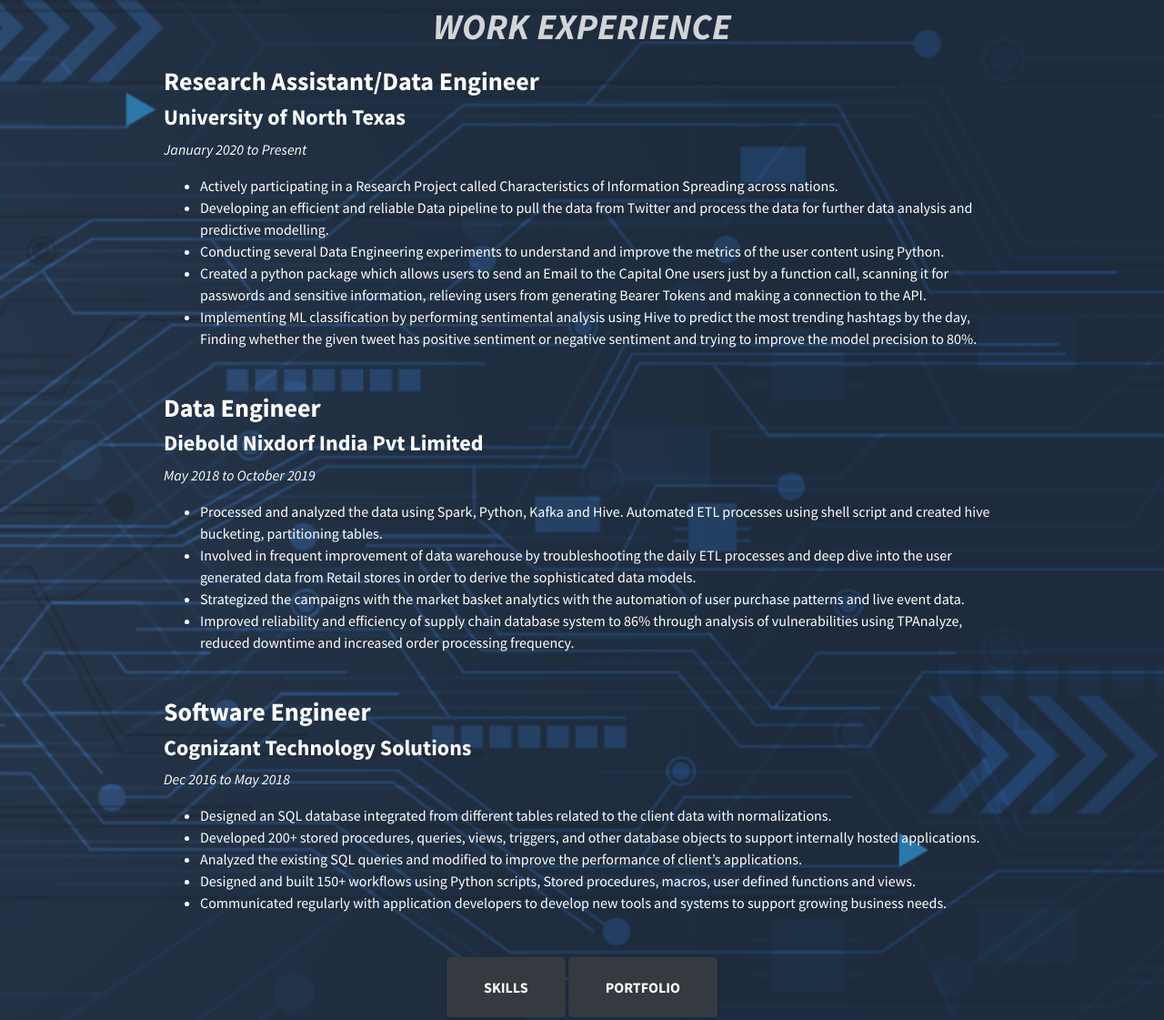
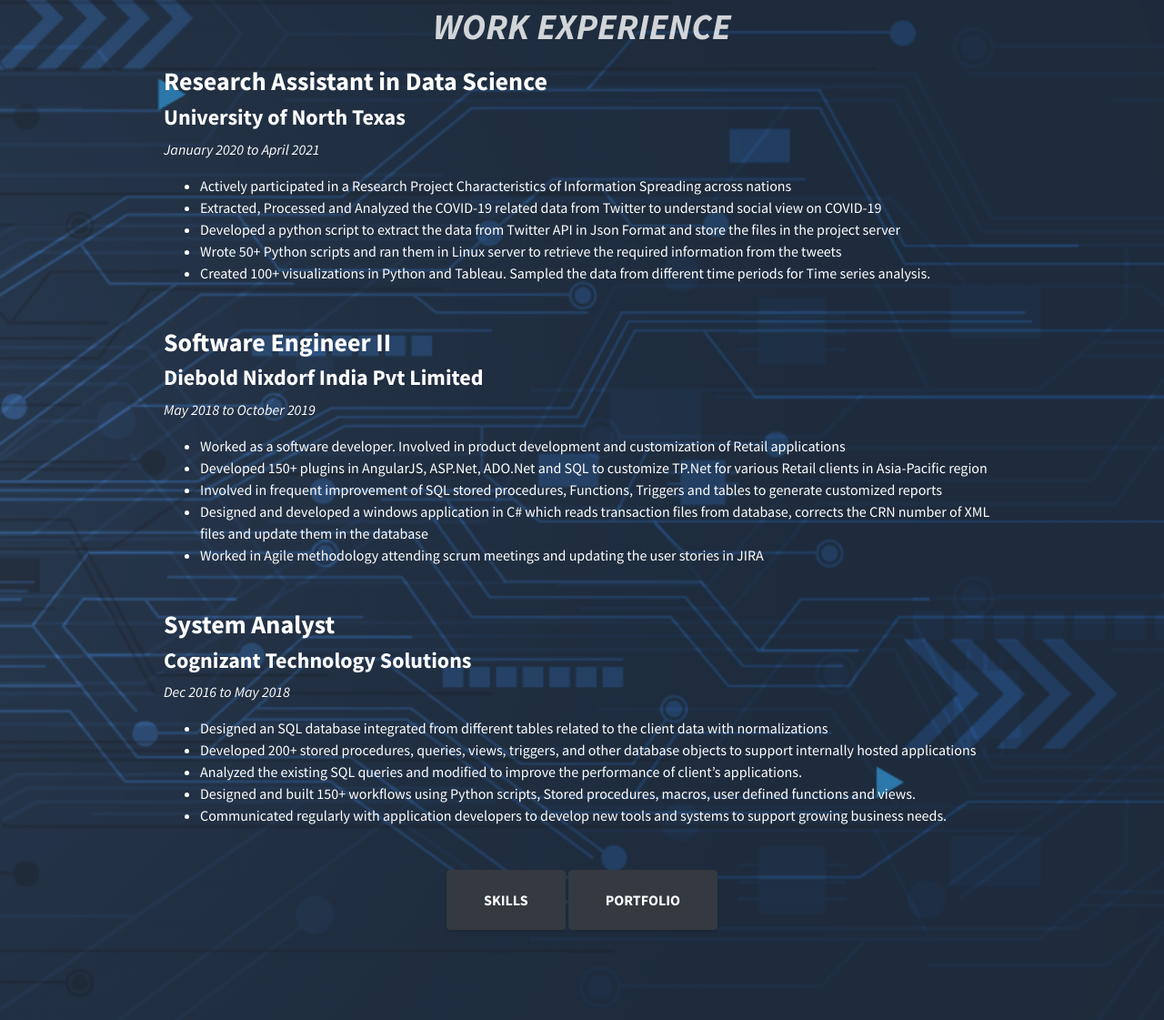
Before and after one commit to shashidhardaida/shashidhardaida.github.io, a website: page Digital-Portfolio/index.html in a window 1280 px wide. Shown: the part 1914-3035 px from the top of the page at 91% size. Drawn offline with Linux system fonts and the light colour scheme.

Commit message:
Update index.html

```diff
--- a/Digital-Portfolio/index.html
+++ b/Digital-Portfolio/index.html
@@ -114,33 +114,34 @@
               <div class="sub-section">
 
                 <div class="sub-section">
-                <h3>Research Assistant/Data Engineer</h3>
+                <h3>Research Assistant in Data Science</h3>
                 <h4>University of North Texas</h4>
-                <p><em>January 2020 to Present</em></p>
+                <p><em>January 2020 to April 2021</em></p>
                 <p>
                   <div>
                     <ul>
-                      <li>Actively participating in a Research Project called Characteristics of Information Spreading across nations.</li>
-                      <li>Developing an efficient and reliable Data pipeline to pull the data from Twitter and process the data for further data analysis and predictive modelling.</li>
-                      <li>Conducting several Data Engineering experiments to understand and improve the metrics of the user content using Python.</li>
-                      <li>Created a python package which allows users to send an Email to the Capital One users just by a function call, scanning it for passwords and sensitive information, relieving users from generating Bearer Tokens and making a connection to the API.</li>
-                      <li>Implementing ML classification by performing sentimental analysis using Hive to predict the most trending hashtags by the day, Finding whether the given tweet has positive sentiment or negative sentiment and trying to improve the model precision to 80%.</li>
+                      <li>Actively participated in a Research Project Characteristics of Information Spreading across nations</li>
+                      <li>Extracted, Processed and Analyzed the COVID-19 related data from Twitter to understand social view on COVID-19</li>
+                      <li>Developed a python script to extract the data from Twitter API in Json Format and store the files in the project server</li>
+                      <li>Wrote 50+ Python scripts and ran them in Linux server to retrieve the required information from the tweets</li>
+                      <li>Created 100+ visualizations in Python and Tableau. Sampled the data from different time periods for Time series analysis.</li>
                     </ul>
                   </div>
 
                 </p>
               </div>
 
-                <h3>Data Engineer</h3>
+                <h3>Software Engineer II</h3>
                 <h4>Diebold Nixdorf India Pvt Limited</h4>
                 <p><em>May 2018 to October 2019</em></p>
                 <p>
                   <div>
                     <ul>
-                      <li>Processed and analyzed the data using Spark, Python, Kafka and Hive. Automated ETL processes using shell script and created hive bucketing, partitioning tables.</li>
-                      <li>Involved in frequent improvement of data warehouse by troubleshooting the daily ETL processes and deep dive into the user generated data from Retail stores in order to derive the sophisticated data models.</li>
-                      <li>Strategized the campaigns with the market basket analytics with the automation of user purchase patterns and live event data.</li>
-                      <li>Improved reliability and efficiency of supply chain database system to 86% through analysis of vulnerabilities using TPAnalyze, reduced downtime and increased order processing frequency.</li>
+                      <li>Worked as a software developer. Involved in product development and customization of Retail applications</li>
+                      <li>Developed 150+ plugins in AngularJS, ASP.Net, ADO.Net and SQL to customize TP.Net for various Retail clients in Asia-Pacific region</li>
+                      <li>Involved in frequent improvement of SQL stored procedures, Functions, Triggers and tables to generate customized reports</li>
+                      <li>Designed and developed a windows application in C# which reads transaction files from database, corrects the CRN number of XML files and update them in the database</li>
+                      <li>Worked in Agile methodology attending scrum meetings and updating the user stories in JIRA</li>
                     </ul>
                   </div>
 
@@ -158,14 +159,14 @@
 
 
               <div class="sub-section">
-                <h3>Software Engineer</h3>
+                <h3>System Analyst</h3>
                 <h4>Cognizant Technology Solutions</h4>
                 <p><em>Dec 2016 to May 2018</em></p>
                 <p>
                   <div>
                     <ul>
-                      <li>Designed an SQL database integrated from different tables related to the client data with normalizations.</li>
-                      <li>Developed 200+ stored procedures, queries, views, triggers, and other database objects to support internally hosted applications.</li>
+                      <li>Designed an SQL database integrated from different tables related to the client data with normalizations</li>
+                      <li>Developed 200+ stored procedures, queries, views, triggers, and other database objects to support internally hosted applications</li>
                       <li>Analyzed the existing SQL queries and modified to improve the performance of client’s applications.</li>
                       <li>Designed and built 150+ workflows using Python scripts, Stored procedures, macros, user defined functions and views.</li>
                       <li>Communicated regularly with application developers to develop new tools and systems to support growing business needs.</li>
@@ -272,7 +273,7 @@
   <section class="content-section" id="portfolio">
     <div class="container">
       <div class="content-section-heading text-center">
-        <h1 class="color mb-1"><em>RECENT PROJECTS</em></h1>
+        <h1 class="color mb-1"><em>ACADEMIC PROJECTS</em></h1>
 
       </div>
       <div class="row no-gutters">
@@ -281,7 +282,7 @@
             <span class="caption">
               <span class="caption-content">
                 <h2>CHARACTERITICS OF INFORMATION SPREADING ACROSS NATIONS</h2>
-                <p class="mb-0">A thorough Data Engineering and sentimental analysis of twitter data generated based on COVID-19!</p>
+                <p class="mb-0">Extensive Data Engineering and Analysis of Twitter data related to COVID-19</p>
               </span>
             </span>
             <img class="img-fluid" src="img/portfolio-1.jpg" alt="">
@@ -292,24 +293,24 @@
             <span class="caption">
               <span class="caption-content">
                 <h2>LOCAL SEARCH SYSTEM FOR WIKINEWS</h2>
-                <p class="mb-0">A Local search system for wikinews. The application has latest wikinews in local database!</p>
+                <p class="mb-0">A web portal that scraps the data from wikinews and stores in local database</p>
               </span>
             </span>
             <img class="img-fluid" src="img/portfolio-2.jpg" alt="">
           </a>
         </div>
-        <!-- <div class="col-lg-6">
-          <a class="portfolio-item" href="https://github.com/saivaruntejamudumba/Austin-AirBnB-Price-Prediction" target=blank>
+        <div class="col-lg-6">
+          <a class="portfolio-item" href="https://github.com/shashidhardaida/Airbnb-Price-prediction" target=blank>
             <span class="caption">
               <span class="caption-content">
                 <h2>AIRBNB PRICE PREDICTION</h2>
-                <p class="mb-0">Predicting the homestay prices in Austin based on various features like locality and reviews!</p>
+                <p class="mb-0">Predicting the homestay prices in Los Angeles based on various features like locality and reviews!</p>
               </span>
             </span>
             <img class="img-fluid" src="img/portfolio-3.jpg" alt="">
           </a>
-        </div> -->
-        <!-- <div class="col-lg-6">
+        </div>
+        <div class="col-lg-6">
           <a class="portfolio-item" href="https://github.com/saivaruntejamudumba/Cricketers-Score-Prediction-and-Analysis-using-Cricpy" target=blank>
             <span class="caption">
               <span class="caption-content">
@@ -319,7 +320,7 @@
             </span>
             <img class="img-fluid" src="img/portfolio-4.jpg" alt="">
           </a>
-        </div> -->
+        </div>
       </div>
     </div>
   </section>
@@ -330,7 +331,7 @@
       <h2 class="mb-4">Get In Touch..</h2>
 
 
-      <a href="https://github.com/shashidhardaida" target="_blank" class="btn btn-lg btn-dark"><i class="fa fa-github" aria-hidden="true"></i></a>
+      <a href="https://github.com/shashidhardaida?tab=repositories" target="_blank" class="btn btn-lg btn-dark"><i class="fa fa-github" aria-hidden="true"></i></a>
       <a href="https://www.linkedin.com/in/shashidhardaida/" class="btn btn-lg btn-info"><i class="fa fa-linkedin" aria-hidden="true"></i></a>
       <a href="mailto:shashidharreddydaida@gmail.com" target="_blank" class="btn btn-lg btn-light"><i class="fa fa-envelope" aria-hidden="true"></i></a>
     </div>
```
